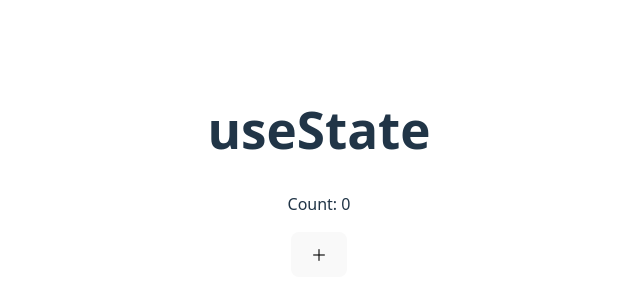
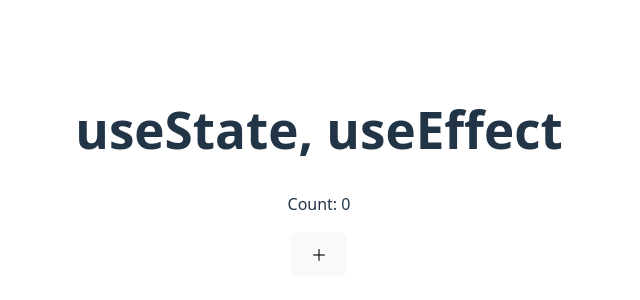
Before and after one commit to m-itoi/shincode-hooks, a React (Vite) app: page / in a window 1280 px wide. Shown: the part 228-528 px from the top of the page, without its empty margins (321-961 px from the left). Built offline with nearby package versions, Linux system fonts and the light colour scheme.

Commit message:
useEffect before

```diff
--- a/src/App.tsx
+++ b/src/App.tsx
@@ -2,25 +2,16 @@ import './App.css'
 import { useState } from 'react';
 
 function App() {
-  // let count = 0;
   const [count, setCount] = useState(0);
 
   const handleClick = () => {
     setCount(count + 1);
-    console.log(count); // ↓
-    // クイズ：初回クリック後にconsole出力される値は？
-    // こたえ：1回目のクリック時は0。（2回目のクリック時は1、3回目のクリック時は2）
-    // クリック"した時"のcountの値になる。setCount後の値は反映されない。
-    // setCountは非同期処理なので、すぐに反映されないから。
-    // レンダリング後に反映される。
   };
 
   return (
     <div className="App">
-      <h1>useState</h1>
+      <h1>useState, useEffect</h1>
       <p>Count: {count}</p>
-      {/* countは実際増えているが画面には反映されない */}
-      {/* setCountを使うと反映される。useStateを使うとレンダリングされるから。 */}
       <button onClick={handleClick}>＋</button>
     </div>
   );
```
